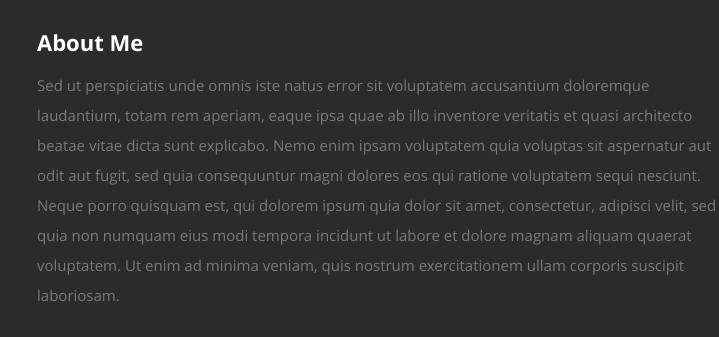
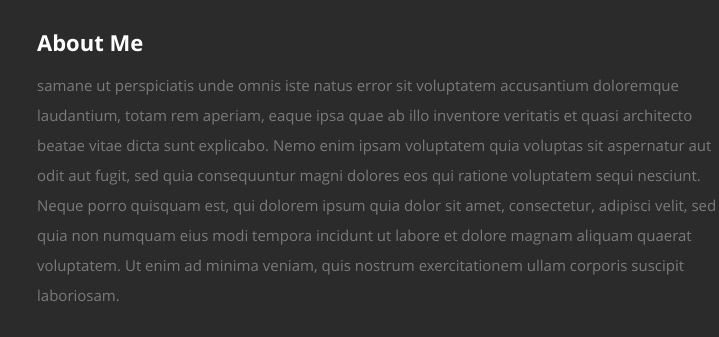
Before and after one commit to samaneh-tavakol/samaneh-tavakol.github.io, a plain HTML site: page index.html in a window 1280 px wide. Shown: the part 668-1005 px from the top of the page, 368-1087 px from the left. Drawn offline with nearby package versions, Linux system fonts and the light colour scheme.

Commit message:
Update index.html
change my name

```diff
--- a/index.html
+++ b/index.html
@@ -95,7 +95,7 @@
 
             <h2>About Me</h2>
 
-            <p>Sed ut perspiciatis unde omnis iste natus error sit voluptatem accusantium doloremque laudantium, totam rem aperiam,
+            <p>samane ut perspiciatis unde omnis iste natus error sit voluptatem accusantium doloremque laudantium, totam rem aperiam,
             eaque ipsa quae ab illo inventore veritatis et quasi architecto beatae vitae dicta sunt explicabo. Nemo enim ipsam
             voluptatem quia voluptas sit aspernatur aut odit aut fugit, sed quia consequuntur magni dolores eos qui ratione
             voluptatem sequi nesciunt. Neque porro quisquam est, qui dolorem ipsum quia dolor sit amet, consectetur, adipisci velit,
```
